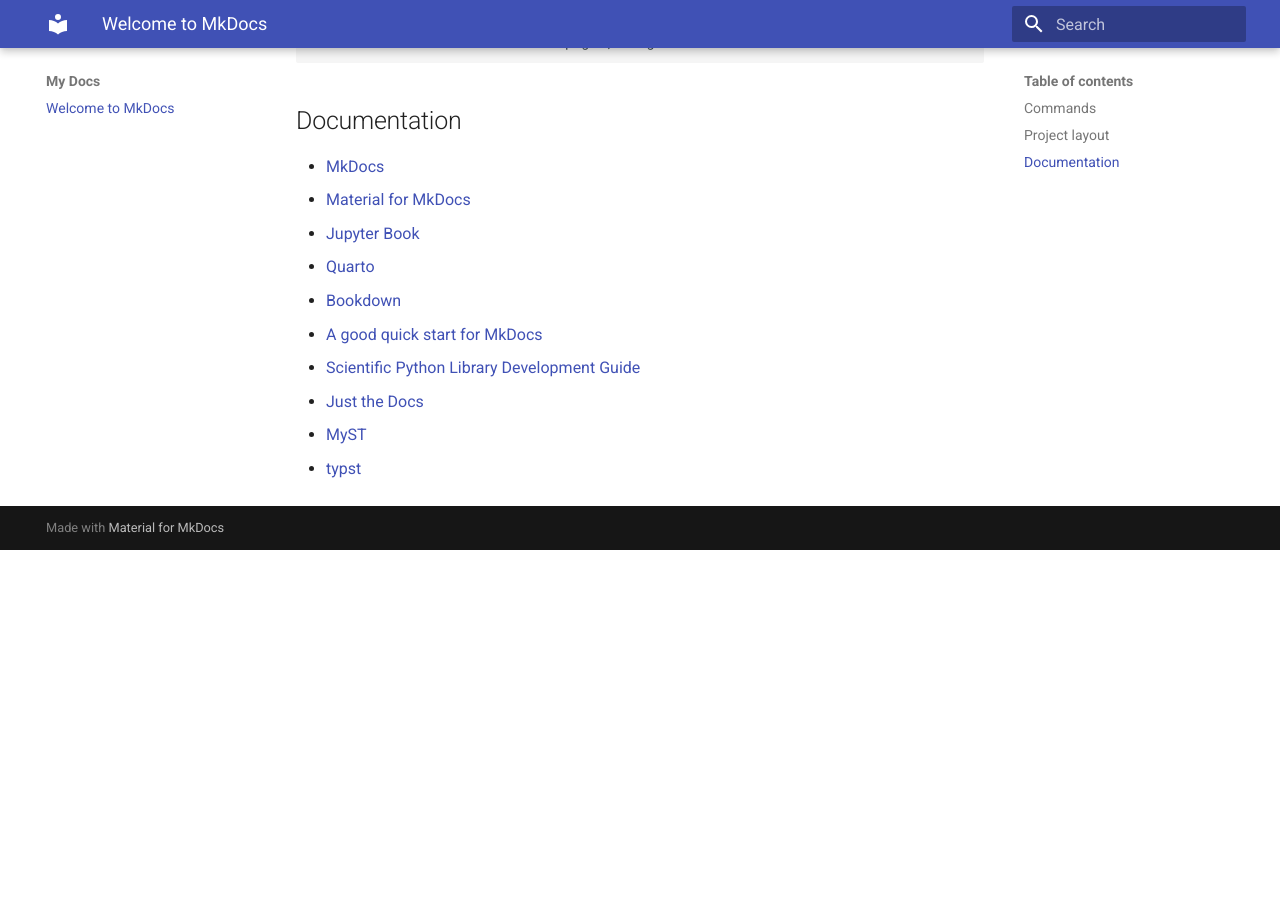
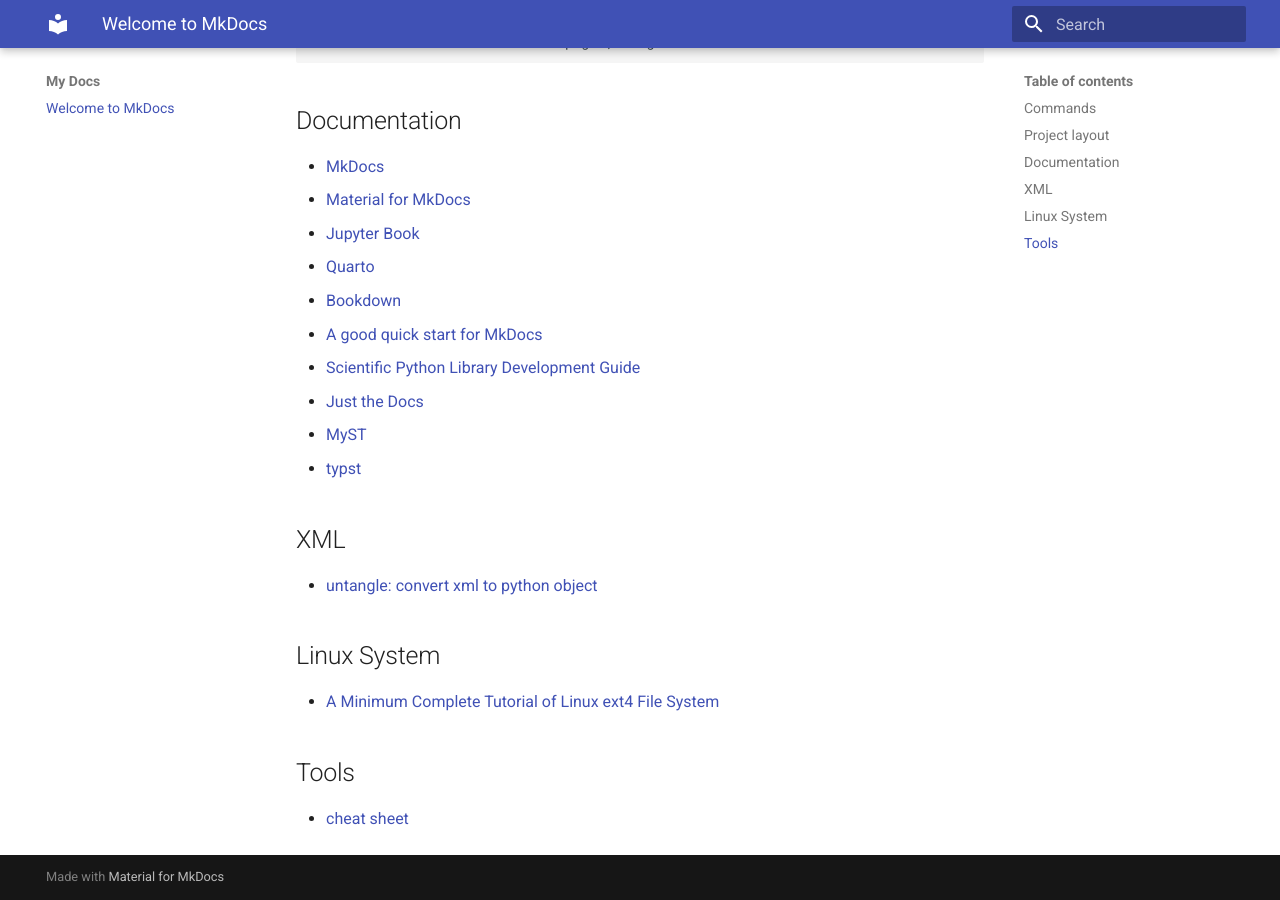
Before and after one commit to yytsui/notes, an MkDocs documentation site: the page built from docs/index.md, in a window 1280 px wide and 900 px high, scrolled down 548 px. Built offline with MkDocs 1.6.1 and Material for MkDocs 9.7.7, drawn with Linux system fonts in a browser that asks for light colours; before the commit the page ends 1098 px from its top, so only the background shows below that.

Commit message:
more sections

```diff
--- a/docs/index.md
+++ b/docs/index.md
@@ -28,3 +28,16 @@
 * [Just the Docs](https://just-the-docs.com/)
 * [MyST](https://myst-parser.readthedocs.io/en/latest/index.html)
 * [typst](https://typst.app/)
+
+
+## XML
+
+* [untangle: convert xml to python object](https://github.com/stchris/untangle/)
+
+## Linux System
+
+* [A Minimum Complete Tutorial of Linux ext4 File System](https://metebalci.com/blog/a-minimum-complete-tutorial-of-linux-ext4-file-system/)
+
+## Tools
+
+* [cheat sheet](https://cheat.sh/)
```
